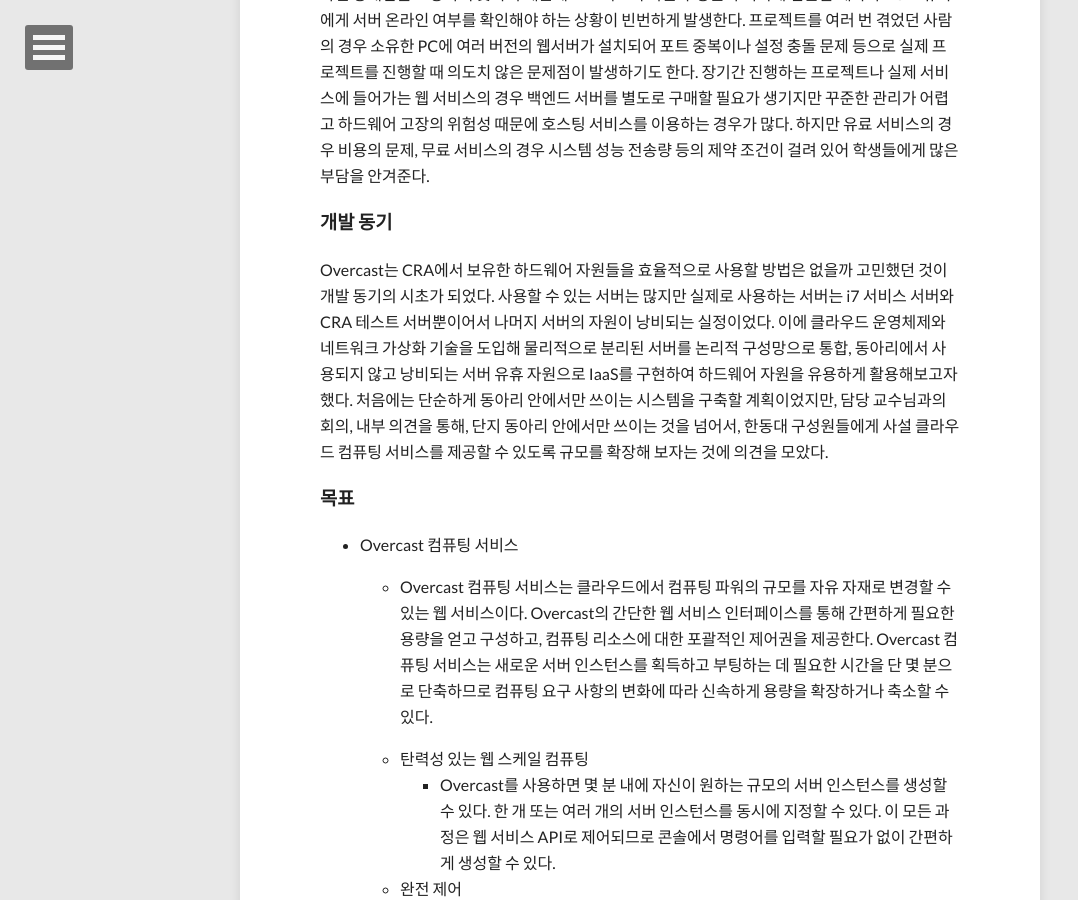
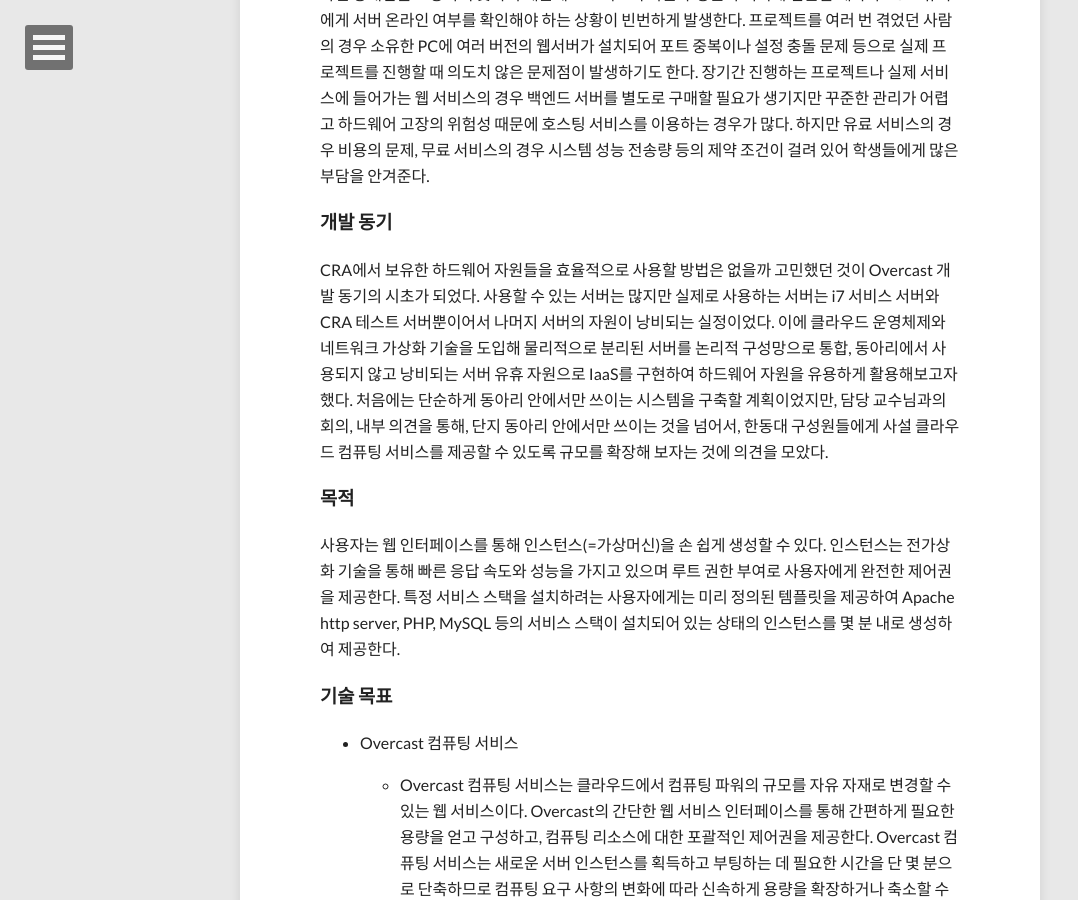
Before and after one commit to cra16/cra16.github.io, a Jekyll site: the page built from vote.md, in a window 1280 px wide and 900 px high, scrolled down 1470 px. Shown: the whole window, without its empty margins (0-1078 px from the left). Built offline with Jekyll 4.4.1, drawn with Linux system fonts in a browser that asks for light colours; nearby versions of some CDN libraries; comment, search, counter and statistics services are not loaded; some of the changed text lies outside the part shown.

Commit message:
update vote page

```diff
--- a/vote.md
+++ b/vote.md
@@ -24,10 +24,14 @@
 
 ### 개발 동기
 
-Overcast는 CRA에서 보유한 하드웨어 자원들을 효율적으로 사용할 방법은 없을까 고민했던 것이 개발 동기의 시초가 되었다. 사용할 수 있는 서버는 많지만 실제로 사용하는 서버는 i7 서비스 서버와 CRA 테스트 서버뿐이어서 나머지 서버의 자원이 낭비되는 실정이었다. 이에 클라우드 운영체제와 네트워크 가상화 기술을 도입해 물리적으로 분리된 서버를 논리적 구성망으로 통합, 동아리에서 사용되지 않고 낭비되는 서버 유휴 자원으로 IaaS를 구현하여 하드웨어 자원을 유용하게 활용해보고자 했다.
+CRA에서 보유한 하드웨어 자원들을 효율적으로 사용할 방법은 없을까 고민했던 것이 Overcast 개발 동기의 시초가 되었다. 사용할 수 있는 서버는 많지만 실제로 사용하는 서버는 i7 서비스 서버와 CRA 테스트 서버뿐이어서 나머지 서버의 자원이 낭비되는 실정이었다. 이에 클라우드 운영체제와 네트워크 가상화 기술을 도입해 물리적으로 분리된 서버를 논리적 구성망으로 통합, 동아리에서 사용되지 않고 낭비되는 서버 유휴 자원으로 IaaS를 구현하여 하드웨어 자원을 유용하게 활용해보고자 했다.
 처음에는 단순하게 동아리 안에서만 쓰이는 시스템을 구축할 계획이었지만, 담당 교수님과의 회의, 내부 의견을 통해, 단지 동아리 안에서만 쓰이는 것을 넘어서, 한동대 구성원들에게 사설 클라우드 컴퓨팅 서비스를 제공할 수 있도록 규모를 확장해 보자는 것에 의견을 모았다.
 
-### 목표
+### 목적
+
+사용자는 웹 인터페이스를 통해 인스턴스(=가상머신)을 손 쉽게 생성할 수 있다. 인스턴스는 전가상화 기술을 통해 빠른 응답 속도와 성능을 가지고 있으며 루트 권한 부여로 사용자에게 완전한 제어권을 제공한다. 특정 서비스 스택을 설치하려는 사용자에게는 미리 정의된 템플릿을 제공하여 Apache http server, PHP, MySQL 등의 서비스 스택이 설치되어 있는 상태의 인스턴스를 몇 분 내로 생성하여 제공한다.
+
+### 기술 목표
 
 * Overcast 컴퓨팅 서비스
   - Overcast 컴퓨팅 서비스는 클라우드에서 컴퓨팅 파워의 규모를 자유 자재로 변경할 수 있는 웹 서비스이다. Overcast의 간단한 웹 서비스 인터페이스를 통해 간편하게 필요한 용량을 얻고 구성하고, 컴퓨팅 리소스에 대한 포괄적인 제어권을 제공한다. Overcast 컴퓨팅 서비스는 새로운 서버 인스턴스를 획득하고 부팅하는 데 필요한 시간을 단 몇 분으로 단축하므로 컴퓨팅 요구 사항의 변화에 따라 신속하게 용량을 확장하거나 축소할 수 있다.
@@ -68,3 +72,5 @@
     - Elastic Load Balancing을 사용해 여러 인스턴스 및 여러 가용 영역에서 트래픽을 자동으로 라우팅하면 애플리케이션의 내결함성 수준을 크게 높일 수 있다. Elastic Load Balancing은 비정상 인스턴스를 감지하고 트래픽을 나머지 정상 인스턴스로 다시 라우팅하여 정상적인 인스턴스에만 트래픽이 수신되도록 처리한다.
   - 탄력성
     - Elastic Load Balancing은 애플리케이션 트래픽의 수요에 부합하도록 요청 처리량을 자동 조정한다. 또한 Elastic Load Balancing은 Auto Scaling과 통합하여 수동적인 개입 없이 다양한 수준의 트래픽을 처리할 수 있는 백엔드 용량을 보장한다.
+
+## Kinect와 영상인식을 이용한 어린이 놀이 재해석
```
